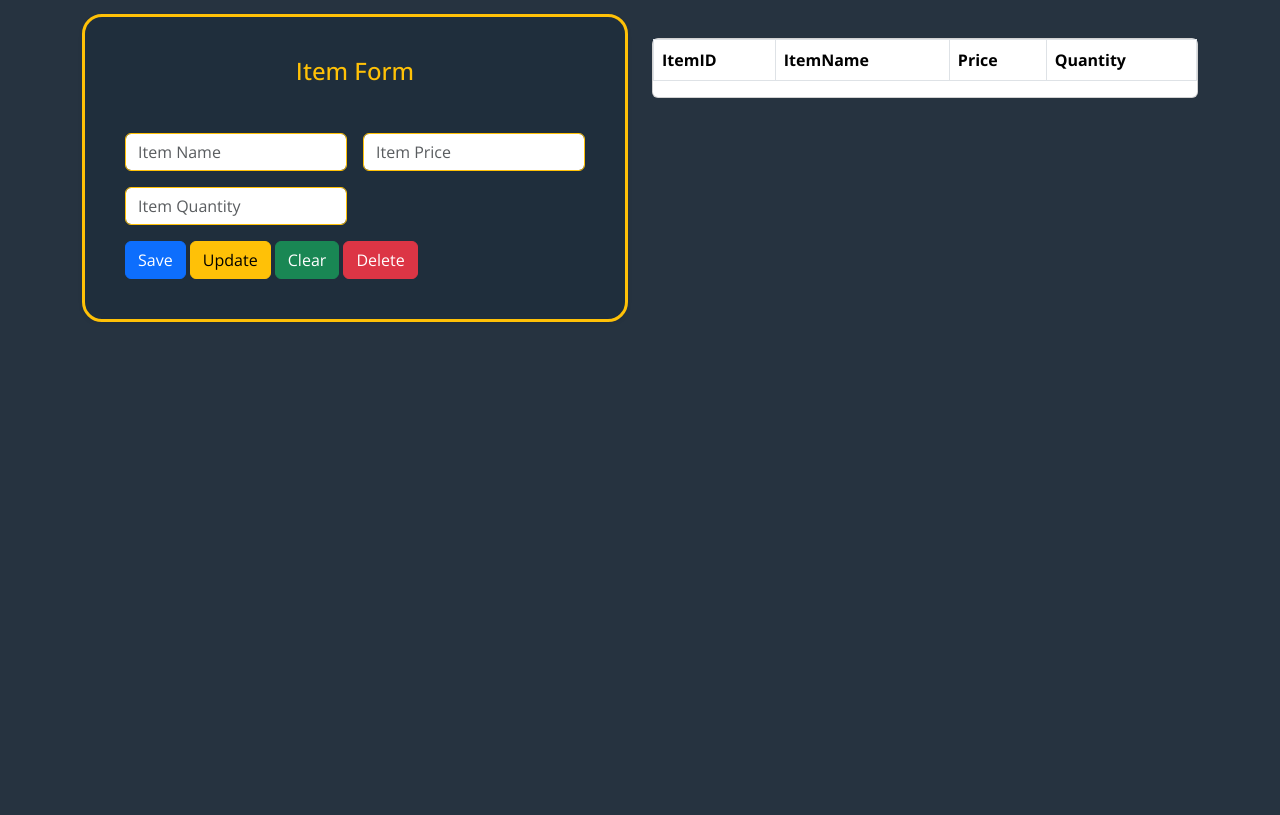
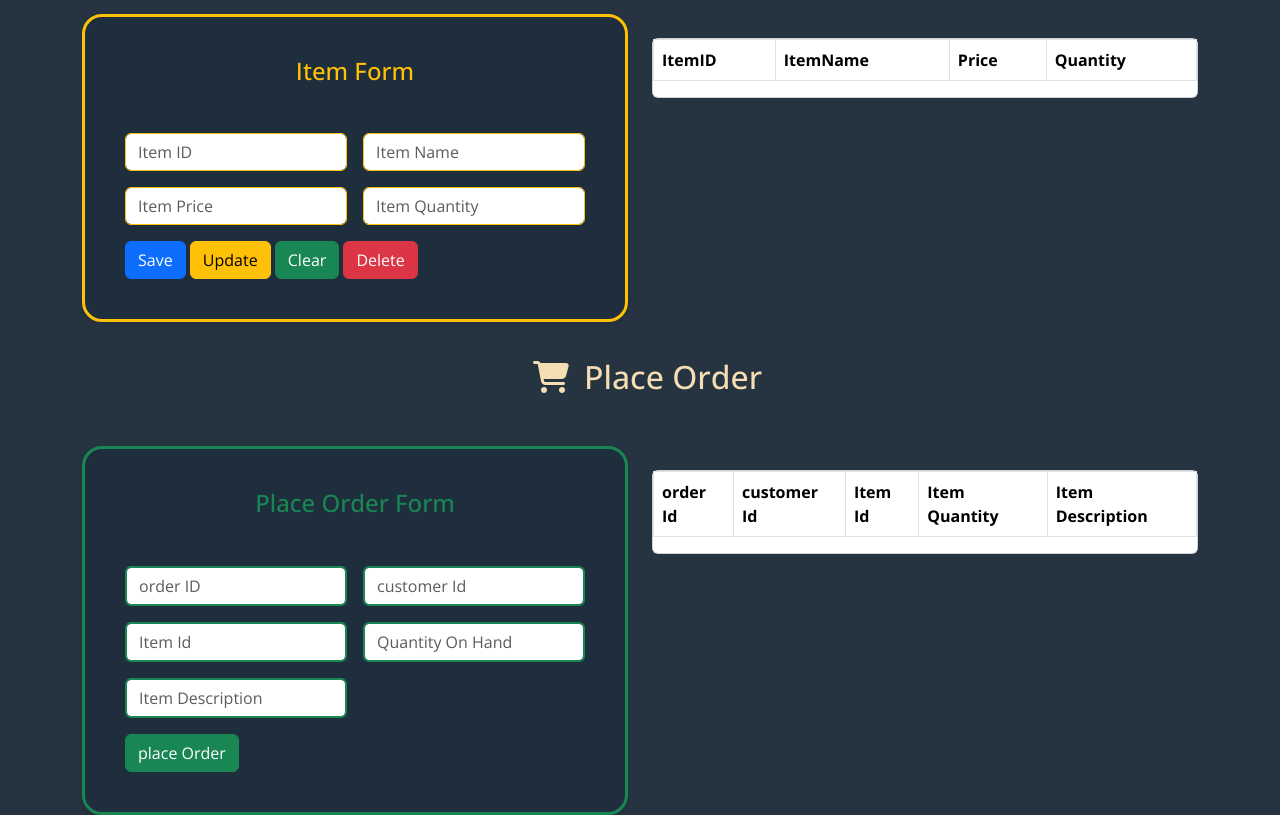
Before and after one commit to chaminduchirantha/pos-system, a plain HTML site: page index.html in a window 1280 px wide. Shown: the part 1260-2075 px from the top of the page. Before the commit the page ends 1654 px from the top, so only its background shows below. Drawn offline with nearby package versions, Linux system fonts and the light colour scheme; some packages are replaced by stand-ins of ours; a script that the page names is missing; a web font is replaced by a local one.

Commit message:
update the index file

```diff
--- a/index.html
+++ b/index.html
@@ -72,6 +72,9 @@
                             <h4 class="mb-4 d-flex flex-wrap gap-3 justify-content-center text-primary">Customer Form</h4>
                             <form class="row g-3 custome-form">
                                 <div class="col-md-6">
+                                    <input type="text" class="form-control border border-primary border border-1" placeholder="Customer Id" id="custId">
+                                </div>
+                                <div class="col-md-6">
                                     <input type="text" class="form-control border border-primary border border-1" placeholder="Customer First Name" id="fname">
                                 </div>
                                 <div class="col-md-6">
@@ -85,9 +88,9 @@
                                 </div>
                                 <div class="col-12 ">
                                     <button type="button" class="btn btn-success" id="customerSave">Save</button>
-                                    <button type="button" class="btn btn-warning">Update</button>
+                                    <button type="button" class="btn btn-warning" id="customerUpdate">Update</button>
                                     <button type="button" class="btn btn-danger">Delete</button>
-                                    <button type="button" class="btn btn-secondary" id="customer-reset">reset</button>
+                                    <button type="button" class="btn btn-secondary" id="customerReset">reset</button>
                                 </div>
                             </form>
                         </div>
@@ -129,6 +132,9 @@
                                 <h4 class="mb-4 d-flex flex-wrap gap-3 justify-content-center text-warning">Item Form</h4>                                <br>
                                 <form class="row g-3">
                                     <div class="col-md-6 ">
+                                        <input type="text" class="form-control border border-warning border border-1" id="itemId" placeholder="Item ID">
+                                    </div>
+                                    <div class="col-md-6 ">
                                         <input type="text" class="form-control border border-warning border border-1" id="item-name" placeholder="Item Name">
                                     </div>
                                     <div class="col-md-6 ">
@@ -168,9 +174,62 @@
             </div>
         </section>
 
-        <br>
-        <br>
-        <br>
+
+    <section id="orders-content">
+        <div class="container mt-4 ">
+            <div class="row mb-3 text-center">
+                <h1  style="color:wheat"><i class="fa-solid fa-cart-shopping" style="color: wheat; margin: 15px"></i>Place Order</h1>
+            </div>
+            <div class="row">
+                <div class="col-lg-6 d-flex flex-wrap gap-3 justify-content-center">
+                    <div class="card p-4 shadow-sm h-100 w-100 border border-success border border-3 "  style="border-radius:20px; background-color: rgba(11,34,49,0.27)">
+                        <div class="card-body custom-card ">
+                            <h4 class="mb-4 d-flex flex-wrap gap-3 justify-content-center text-success">Place Order Form</h4>                                <br>
+                            <form class="row g-3">
+                                <div class="col-md-6 ">
+                                    <input type="text" class="form-control border border-success border border-2" id="orderId" placeholder="order ID">
+                                </div>
+                                <div class="col-md-6 ">
+                                    <input type="text" class="form-control border border-success border border-2" id="customerId" placeholder="customer Id">
+                                </div>
+                                <div class="col-md-6 ">
+                                    <input type="text" class="form-control border border-success border border-2" id="order-itemId" placeholder="Item Id">
+                                </div>
+                                <div class="col-md-6 ">
+                                    <input type="number" class="form-control border border-success border border-2" id="order-itemQuantity" placeholder="Quantity On Hand">
+                                </div>
+                                <div class="col-md-6 ">
+                                    <input type="text" class="form-control border border-success border border-2" id="order-itemDesc" placeholder="Item Description">
+                                </div>
+
+                                <div class="mt-3">
+                                    <button type="button" class="btn btn-success">place Order</button>
+                                </div>
+                            </form>
+                        </div>
+                    </div>
+                </div>
+                <div class="col-lg-6 col-md-12">
+                    <div class="card my-4">
+                        <table class="table table-bordered">
+                            <thead>
+                            <tr>
+                                <th scope="col">order Id</th>
+                                <th scope="col">customer Id</th>
+                                <th scope="col">Item Id</th>
+                                <th scope="col">Item Quantity</th>
+                                <th scope="col">Item Description</th>
+                            </tr>
+                            </thead>
+                            <tbody>
+                            </tbody>
+                        </table>
+                    </div>
+                </div>
+            </div>
+        </div>
+    </section>
+
 
 
 
```
